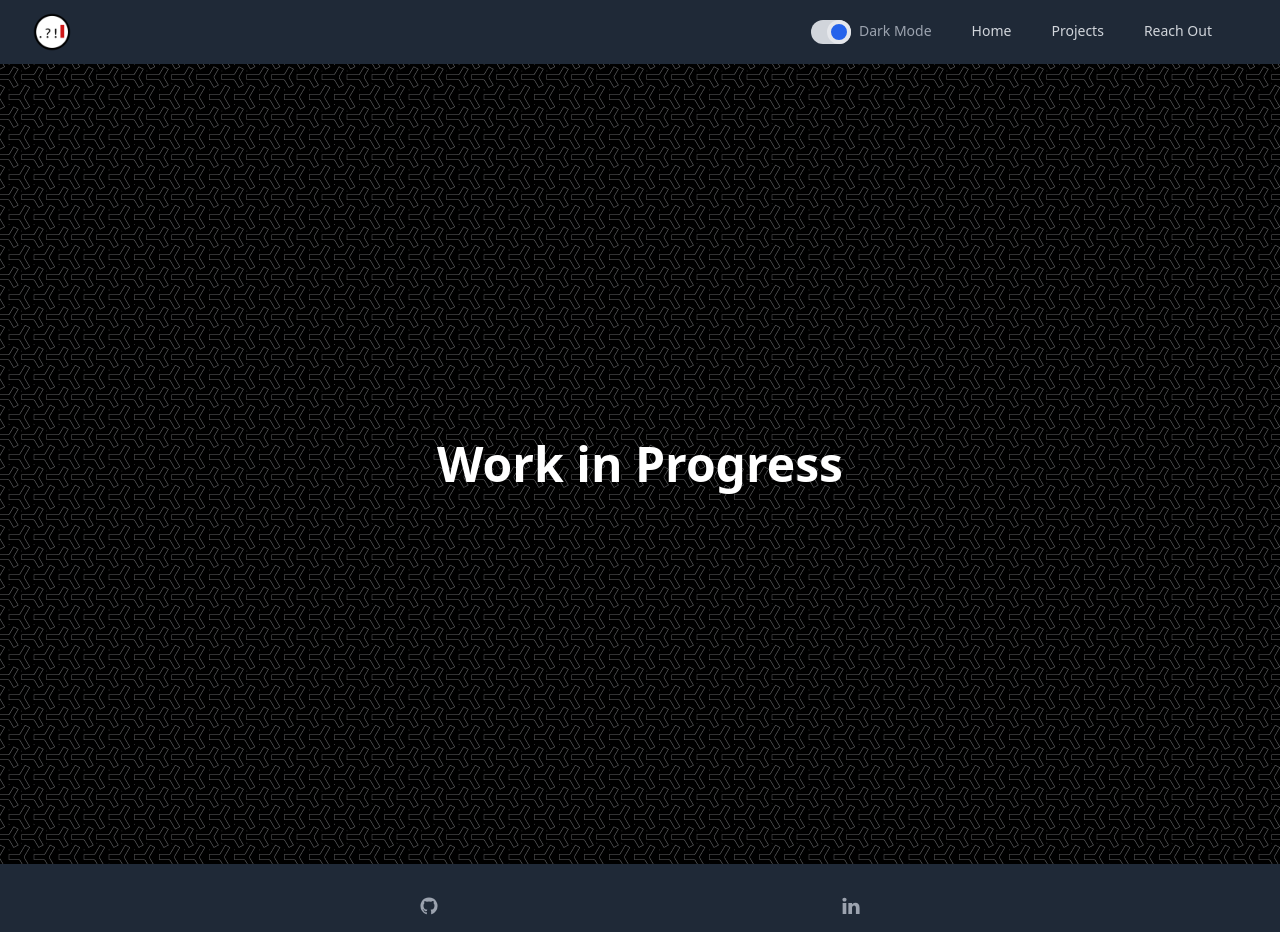
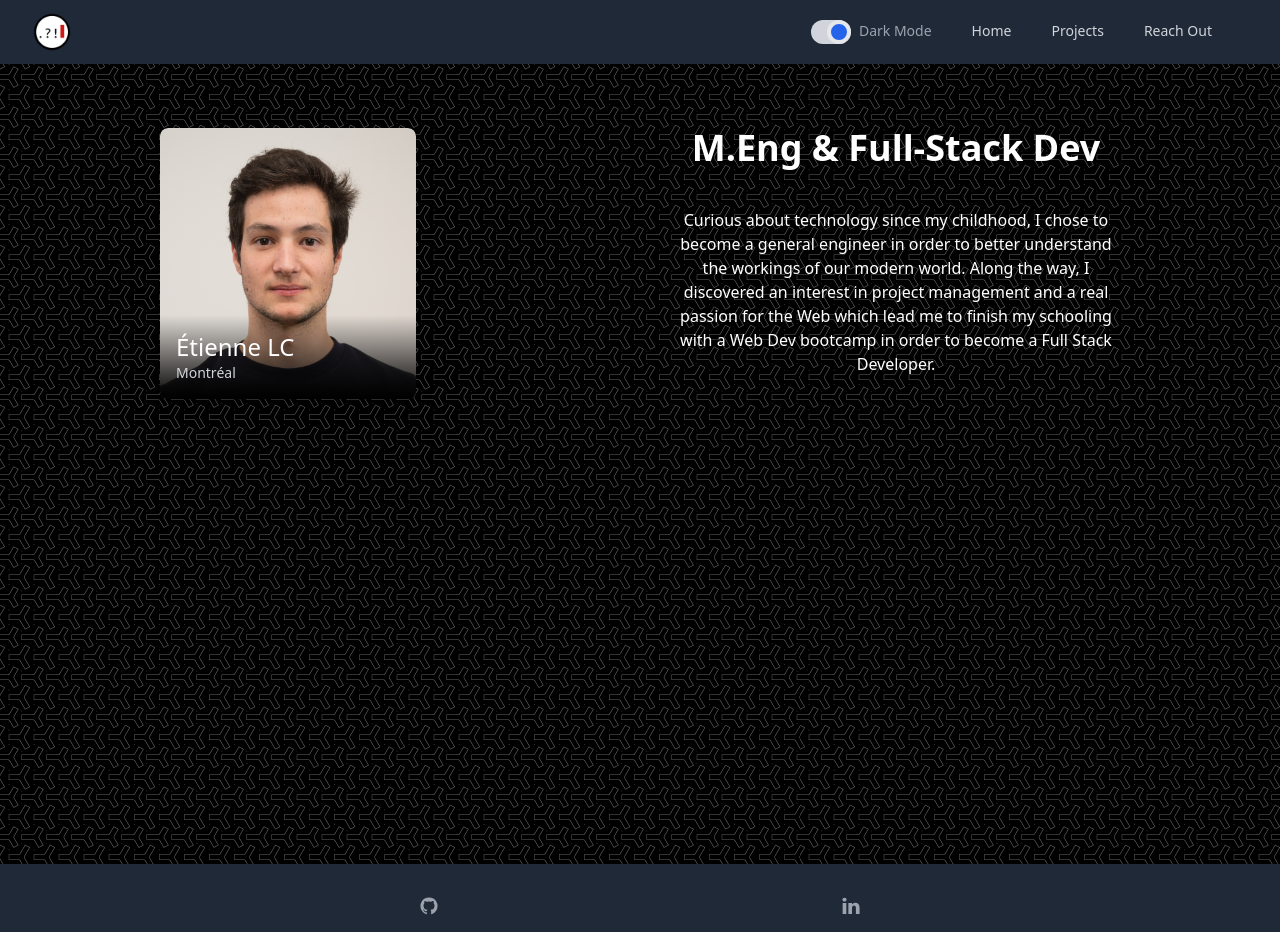
Before and after one commit to etlecoent/portfolio, a React (Create React App) app in the folder frontend/: page / in a window 1280 px wide. Built offline with nearby package versions, Linux system fonts and the light colour scheme.

Commit message:
Added layout for Home page

```diff
--- /dev/null
+++ b/frontend/src/components/Profile.js
@@ -0,0 +1,22 @@
+import picture from "../images/picture.jpg"
+
+export default function Profile () {
+
+  return (
+
+    <div class="overflow-hidden shadow-lg rounded-lg relative w-64 ">
+        <img alt="profile" src={picture} class="rounded-lg"/>
+        <div class="absolute bg-gradient-to-b bg-opacity-60 from-transparent to-black w-full p-4 bottom-0">
+            <p class="text-white text-2xl nb-4">
+                Étienne LC
+            </p>
+            <div class="flex justify-between">
+              <p class="text-sm text-gray-300 flex items-center">
+                Montréal
+              </p>
+            </div>
+        </div>
+    </div>
+
+  )
+}
--- a/frontend/src/containers/Home.js
+++ b/frontend/src/containers/Home.js
@@ -1,13 +1,20 @@
+import Profile from "../components/Profile";
 
 const Home = (props) => {
 
   return (
     <section className="min-h-screen pt-16 bg-ysosw dark:bg-ysosb shadow text-black dark:text-white">
-      <div className="min-h-screen mx-auto py-8 px-8 flex justify-center items-center">
-        <div className="max-w-full flex items-center justify-center">
-
-          <p className="max-w-full text-center text-5xl font-bold">Work in Progress</p>
-
+      <div className="min-h-screen mx-auto py-8 px-8 flex pt-16 flex-wrap justify-around items-start">
+        <Profile />
+        <div className=" flex flex-col items-center justify-center h-auto w-auto">
+          <h1 className="max-w-full text-center text-4xl font-bold pb-10">
+            M.Eng & Full-Stack Dev
+          </h1>
+          <div className="max-w-md">
+            <p className = "text-center">
+              Curious about technology since my childhood, I chose to become a general engineer in order to better understand the workings of our modern world. Along the way, I discovered an interest in project management and a real passion for the Web which lead me to finish my schooling with a Web Dev bootcamp in order to become a Full Stack Developer.
+            </p>
+          </div>
         </div>
       </div>
     </section>
```
